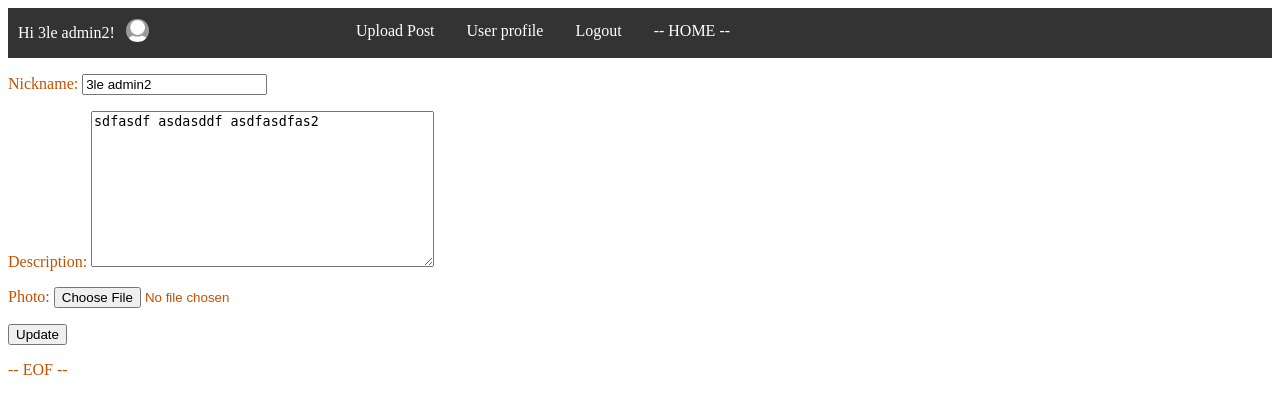
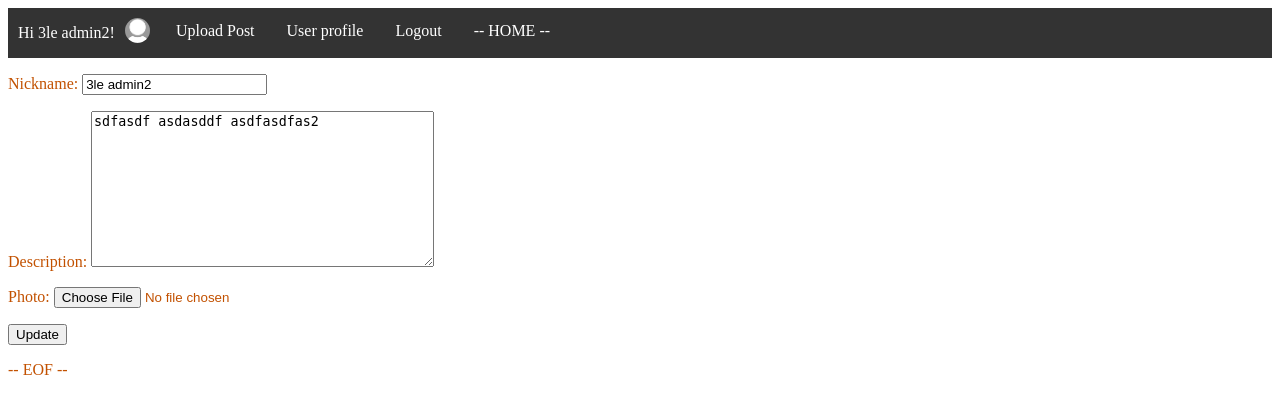
Before and after one commit to luisferreira32/SE, a Django app: page /accounts/2/update in a window 1280 px wide. Shown: the top 414 px of the page. Run offline with Django 3.2, Linux system fonts and the light colour scheme; a user stored in the database is signed in; data comes from the database, SQL or seed files in the repository; both versions use the stored data as it was after the commit.

Commit message:
profile image bug

```diff
--- a/doggag/static/css/style.css
+++ b/doggag/static/css/style.css
@@ -59,9 +59,9 @@ li a:hover {
 
 img.profile {
     border-radius: 50%;
-    max-width: 10%;
+    max-width: 25px;
     height: auto;
-    margin: 5%;
+    margin: 10px;
 }
 
 p#greeting {
--- a/doggag/templates/update.html
+++ b/doggag/templates/update.html
@@ -2,7 +2,7 @@
 
 {% block content %}
 {% if user.is_authenticated %}
-<form method="post">
+<form method="post" enctype="multipart/form-data">
     {% csrf_token %}
     {{ form.as_p }}
     <input type="submit" value="Update">
```
Also changed, not shown: doggag/db.sqlite3.
